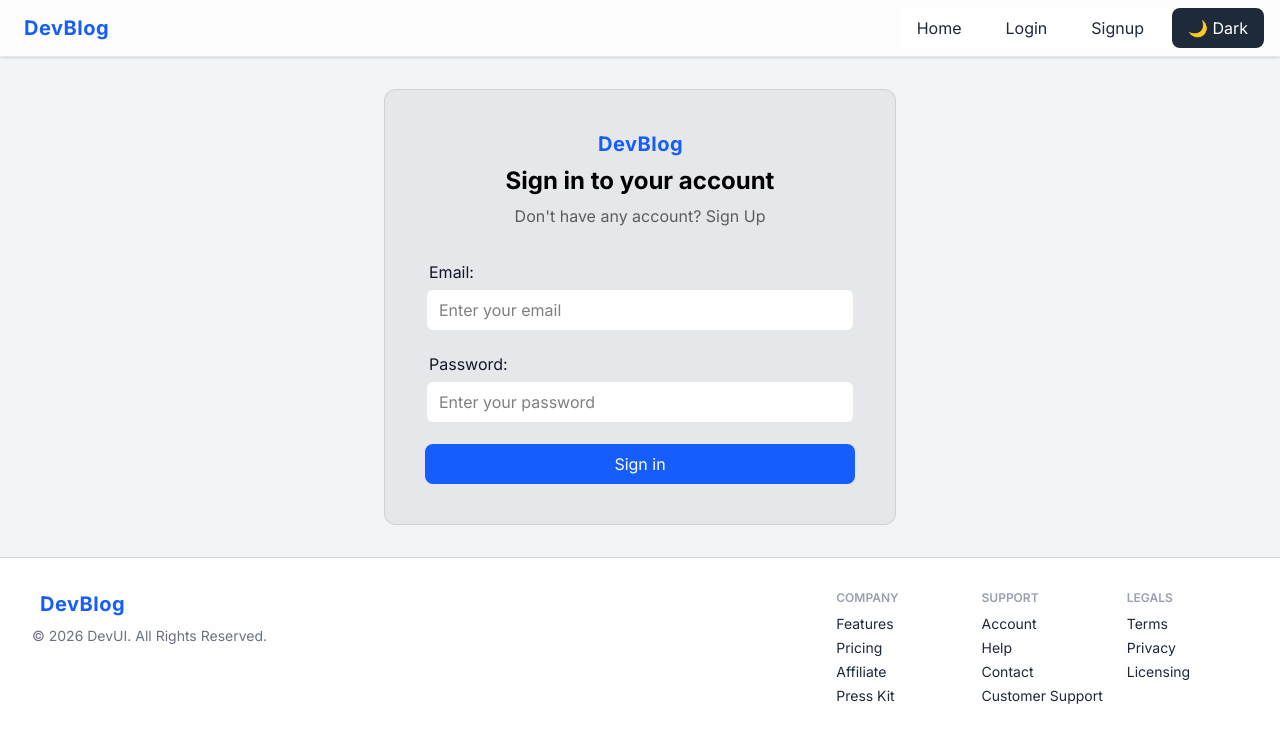
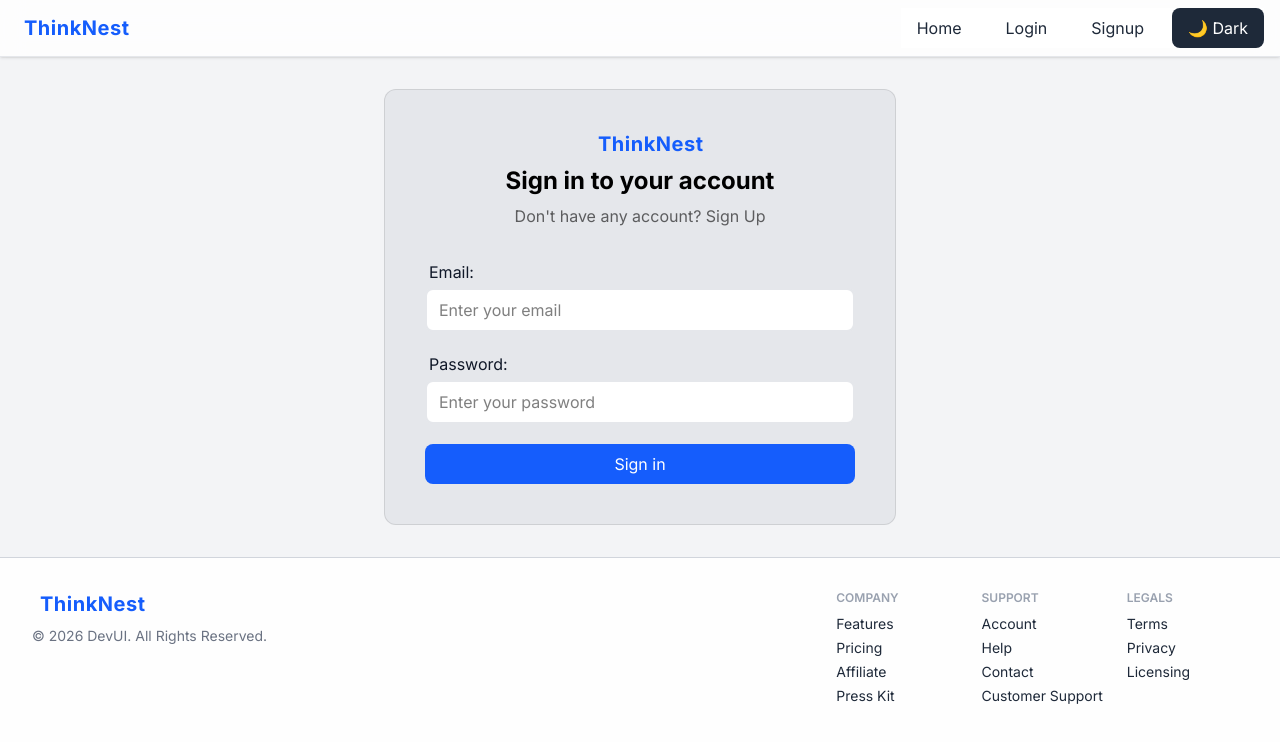
Before and after one commit to Gayatri-Vishwa/blog, a React (Vite) app: page /login in a window 1280 px wide. Shown: the top 742 px of the page. Built offline with nearby package versions, Linux system fonts and the light colour scheme; no server answers.

Commit message:
final commit

```diff
--- a/src/components/Logo.jsx
+++ b/src/components/Logo.jsx
@@ -4,7 +4,7 @@ function Logo({width ='100px'}) {
   return (
     <div>
       <h1 className="text-xl font-bold text-blue-600 ml-2 tracking-wide">
-DevBlog
+ThinkNest
 </h1>
 
     </div>
--- a/src/pages/Guidelines.jsx
+++ b/src/pages/Guidelines.jsx
@@ -6,6 +6,7 @@ return ( <div className="py-12"> <Container> <h1 className="text-3xl font-bold m
 
 
     <p className="mb-6">
+      (ThinkNest — Learn Smart, Score Better)
       This platform is a study notes sharing website. Please upload only
       educational and learning related content so that students can learn
       easily from your notes.
--- a/src/pages/Home.jsx
+++ b/src/pages/Home.jsx
@@ -42,7 +42,8 @@ function Home() {
       <div className="w-full bg-gray-200 dark:bg-gray-800 text-gray-900 dark:text-gray-100 py-20  rounded-xl shadow-sm mt-3">
         <div className="text-center max-w-3xl mx-auto px-4">
           <h1 className="text-4xl md:text-5xl font-bold mb-4">
-            Share Your Knowledge With The World
+            {/* Share Your Knowledge With The World */}
+            ThinkNest — Learn Smart, Score Better
           </h1>
           <p className="text-lg opacity-80 mb-6">
           A platform where students share and access study notes for exams and interview preparation
```
